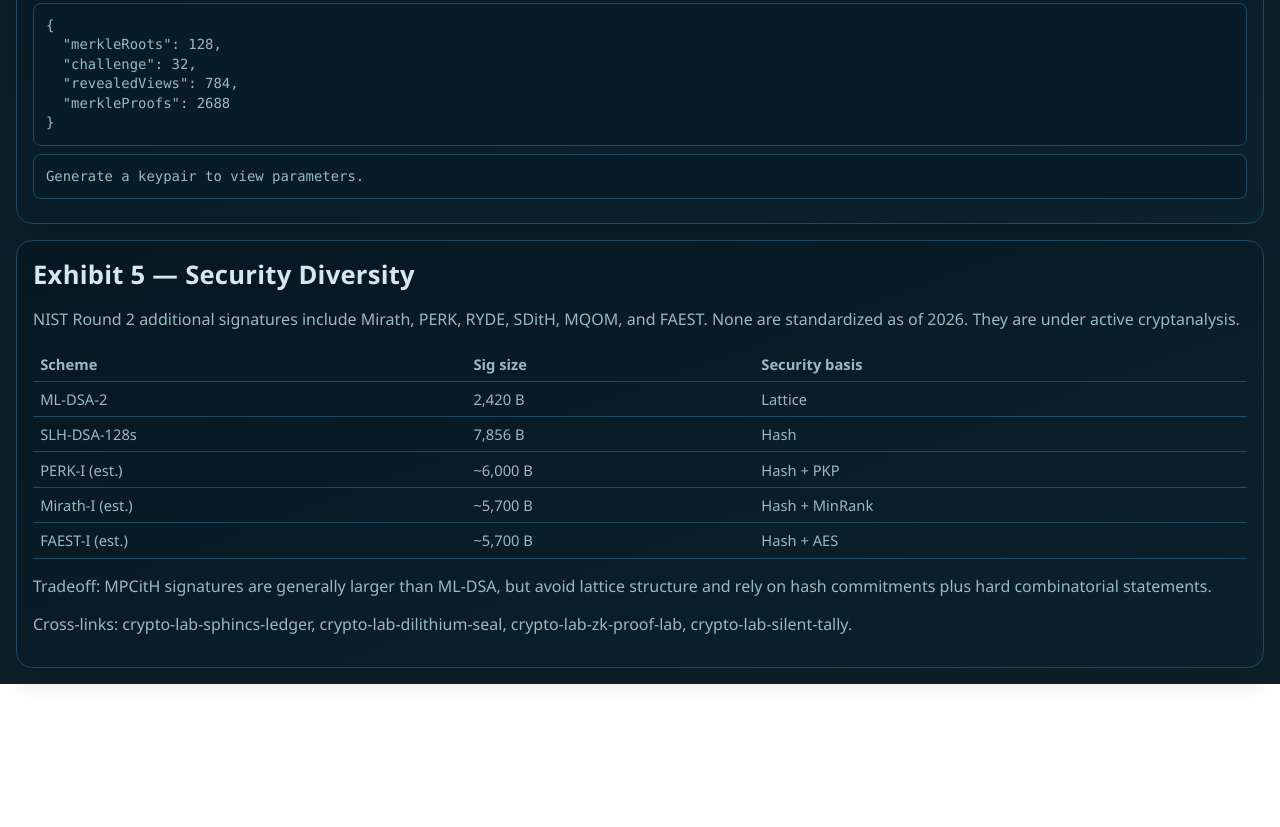
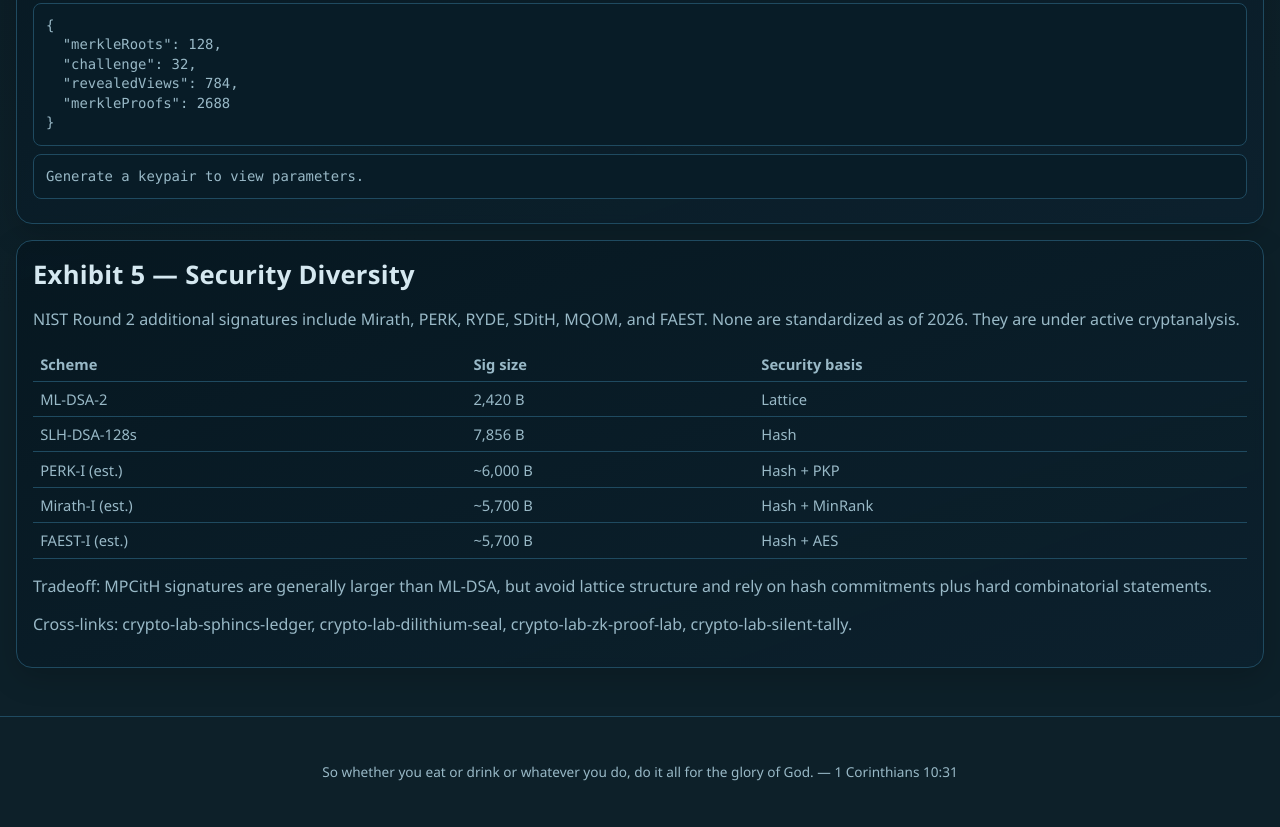
Before and after one commit to systemslibrarian/crypto-lab-mpcith-sign, a website built with Vite: page index.html in a window 1280 px wide. Shown: the part 1898-2725 px from the top of the page. Before the commit the page ends 2582 px from the top, so only its background shows below. Built offline with nearby package versions, Linux system fonts and the light colour scheme.

Commit message:
Part D: scripture footer in UI verbatim

```diff
--- a/index.html
+++ b/index.html
@@ -15,5 +15,8 @@
   <body>
     <div id="app"></div>
     <script type="module" src="/src/main.ts"></script>
+    <footer class="scripture-footer">
+      <p>So whether you eat or drink or whatever you do, do it all for the glory of God. — 1 Corinthians 10:31</p>
+    </footer>
   </body>
 </html>
--- a/src/style.css
+++ b/src/style.css
@@ -288,6 +288,15 @@
   color: var(--bad);
 }
 
+.scripture-footer {
+  text-align: center;
+  padding: 2rem 1rem;
+  font-size: 0.85rem;
+  border-top: 1px solid var(--border);
+  color: var(--text-soft);
+  margin-top: 2rem;
+}
+
 @media (min-width: 768px) {
   .party-grid {
     grid-template-columns: repeat(4, minmax(0, 1fr));
```
